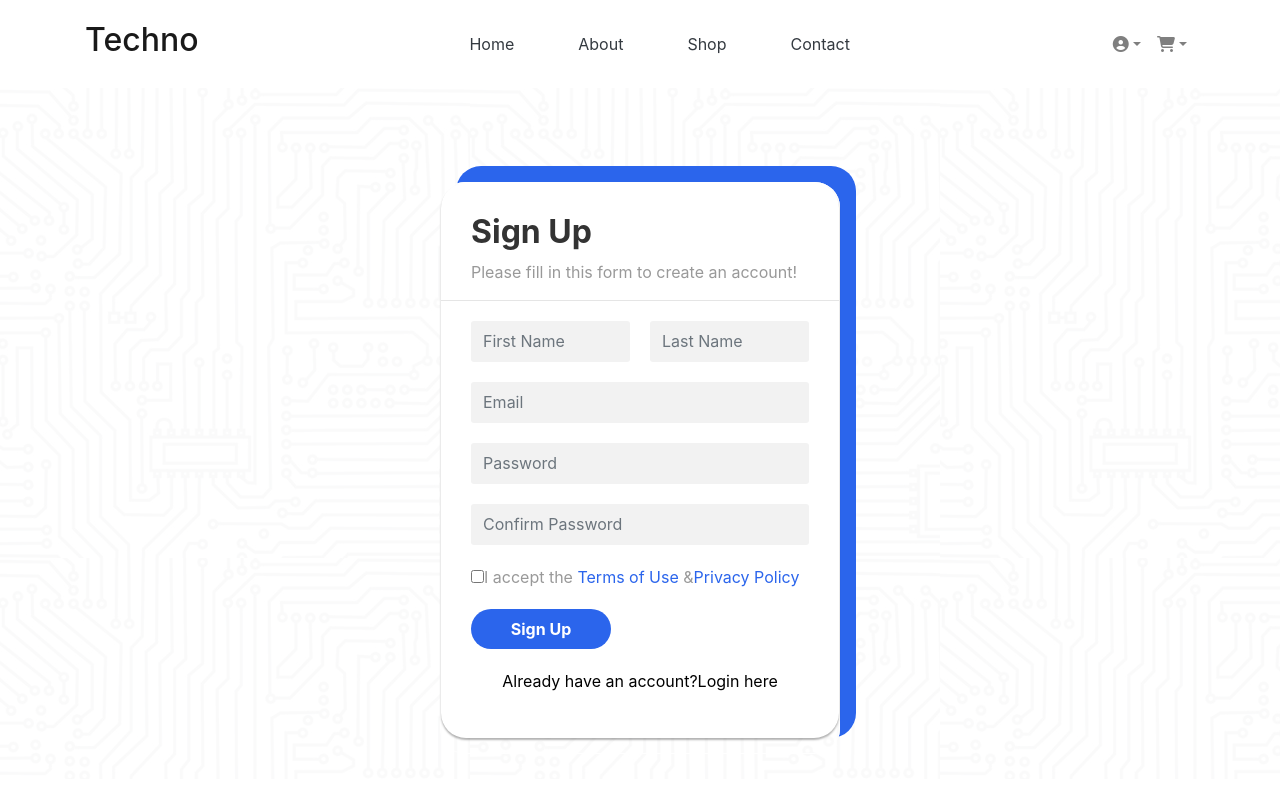
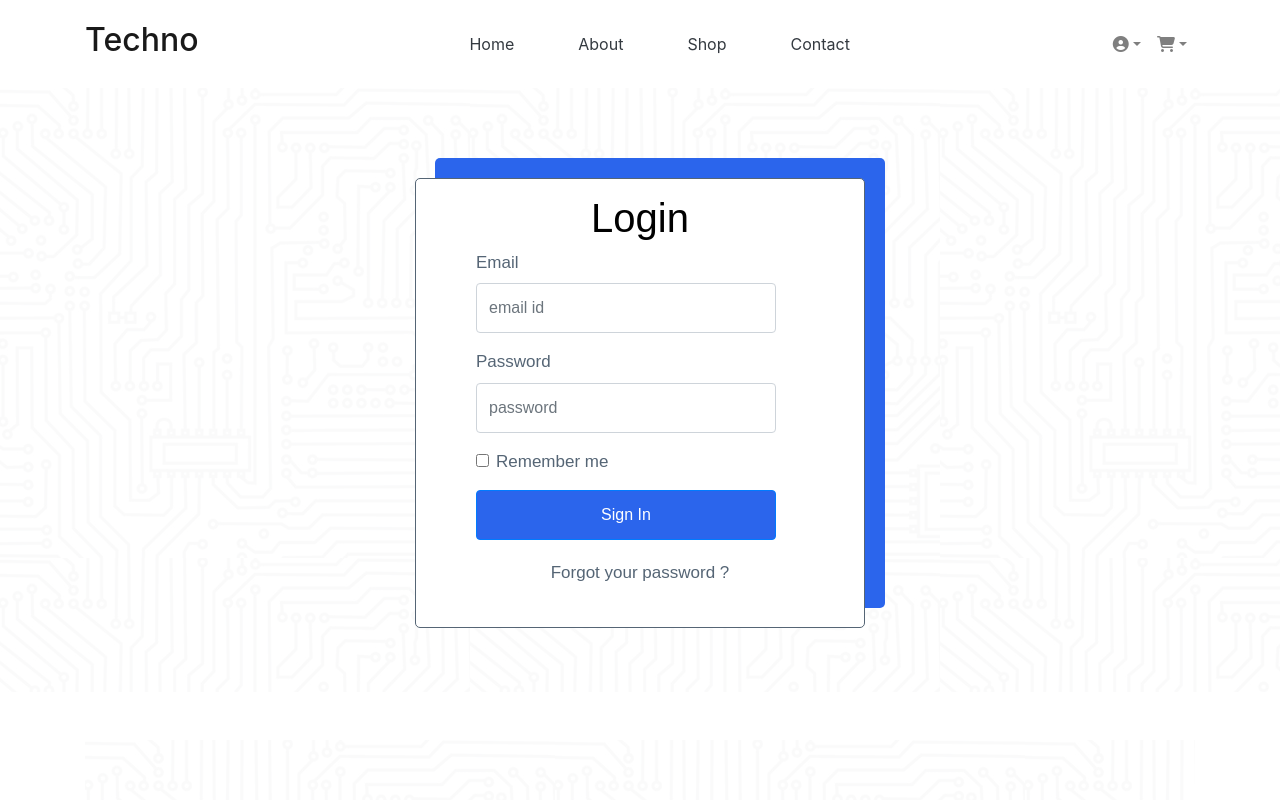
Before and after one commit to AhmedHany22/Techno, a React (Create React App) app: page / in a window 1280 px wide. Shown: the top 800 px of the page. Built offline with nearby package versions, Linux system fonts and the light colour scheme.

Commit message:
compelete login component

```diff
--- a/src/App.js
+++ b/src/App.js
@@ -2,13 +2,13 @@ import './App.css';
 import Header from './components/Header/Header';
 import Footer from "./components/Footer/Footer";
 // import Contact from "./components/Contact/Contact";
-import SignUp from "./components/SignUp/SignUp";
-
+// import SignUp from "./components/SignUp/SignUp";
+import Login from "./components/Login/Login";
 function App() {
   return (
     <>
       <Header/>
-      <SignUp/>
+      <Login/>
 
       <Footer/>
     </>
--- /dev/null
+++ b/src/components/Login/Login.css
@@ -0,0 +1,49 @@
+.bodyLogin {
+
+    font-family: Metropolis, sans-serif;
+    color: #556575;
+    font-size: 17px;
+    line-height: 1.5;
+    padding:7% 0% 5%;
+    background-image: url(../../assets/background.png);
+  }
+  .bodyLogin .row {
+    justify-content: center;
+  }
+  .bodyLogin .row .login {
+    justify-content: start;
+    border: solid 1px #556575;
+    border-radius: 5px;
+    box-shadow: 20px -20px #2B65EC;
+    width: 450px;
+    height: 450px;
+    padding: 60px;
+    padding-top: 15px;
+  }
+  .bodyLogin .row .login h1 {
+    text-align: center;
+    color: black;
+  }
+  .bodyLogin .row .login .form-control, .bodyLogin .row .login .btn {
+    margin-left: 0;
+    width: 300px;
+    height: 50px;
+  }
+  .bodyLogin .row .login .form-check {
+    width: auto;
+  }
+  .bodyLogin .row .login p {
+    text-align: center;
+    margin-top: 20px;
+  }
+  .bodyLogin .row .login p a {
+    color: #556575;
+  }
+  .bodyLogin .row .login p a:hover {
+    color: #2B65EC;
+    text-decoration: none;
+    cursor: pointer;
+  }
+  .bodyLogin .row .login .btn {
+    background-color: #2B65EC;
+  }
--- /dev/null
+++ b/src/components/Login/Login.js
@@ -0,0 +1,37 @@
+import "./Login.css";
+import "bootstrap/dist/css/bootstrap.min.css";
+
+const Login = () => {
+
+  return (
+    <>
+    <div class=" bodyLogin  m-0 ">
+        <div class="row">
+            <div class="login bg-white">
+                <h1>Login</h1>
+                <form>
+                    <div class="form-group">
+                        <label for="email">Email</label>
+                        <input type="email" class="form-control" placeholder="email id" id="email"/>
+                    </div>
+                    <div class="form-group">
+                        <label for="pwd">Password</label>
+                        <input type="password" class="form-control" placeholder="password" id="pwd"/>
+                    </div>
+                    <div class="form-group form-check">
+                        <label class="form-check-label">
+                            <input class="form-check-input" type="checkbox"/>Remember me
+                        </label>
+                    </div>
+                    <button type="submit" class="btn btn-primary">Sign In</button>
+                </form>
+                <p>
+                    <a href=""> Forgot your password ?</a>
+                </p>
+            </div>
+        </div>
+    </div>
+    </>
+  )
+  }
+  export default Login;
```
